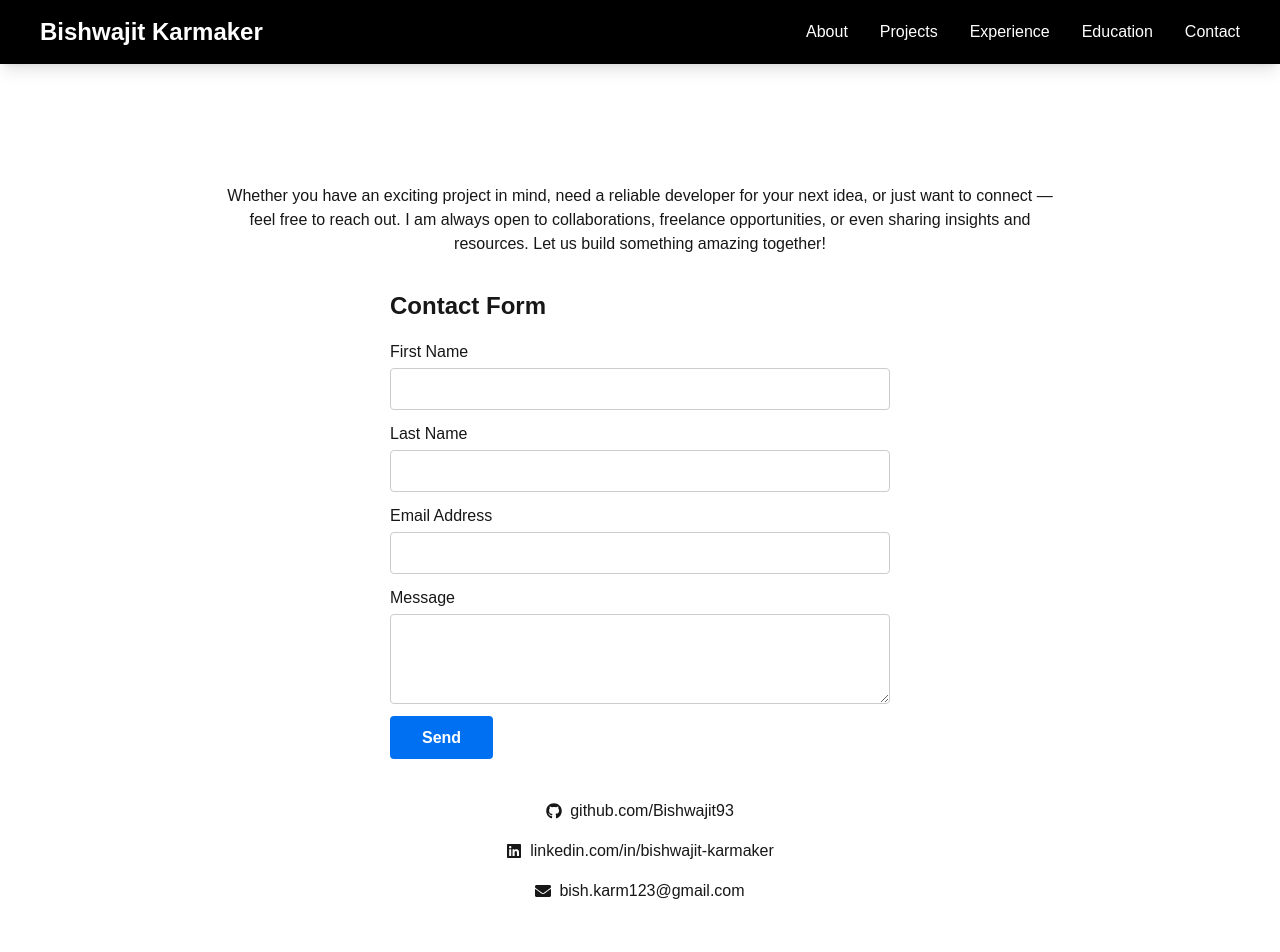
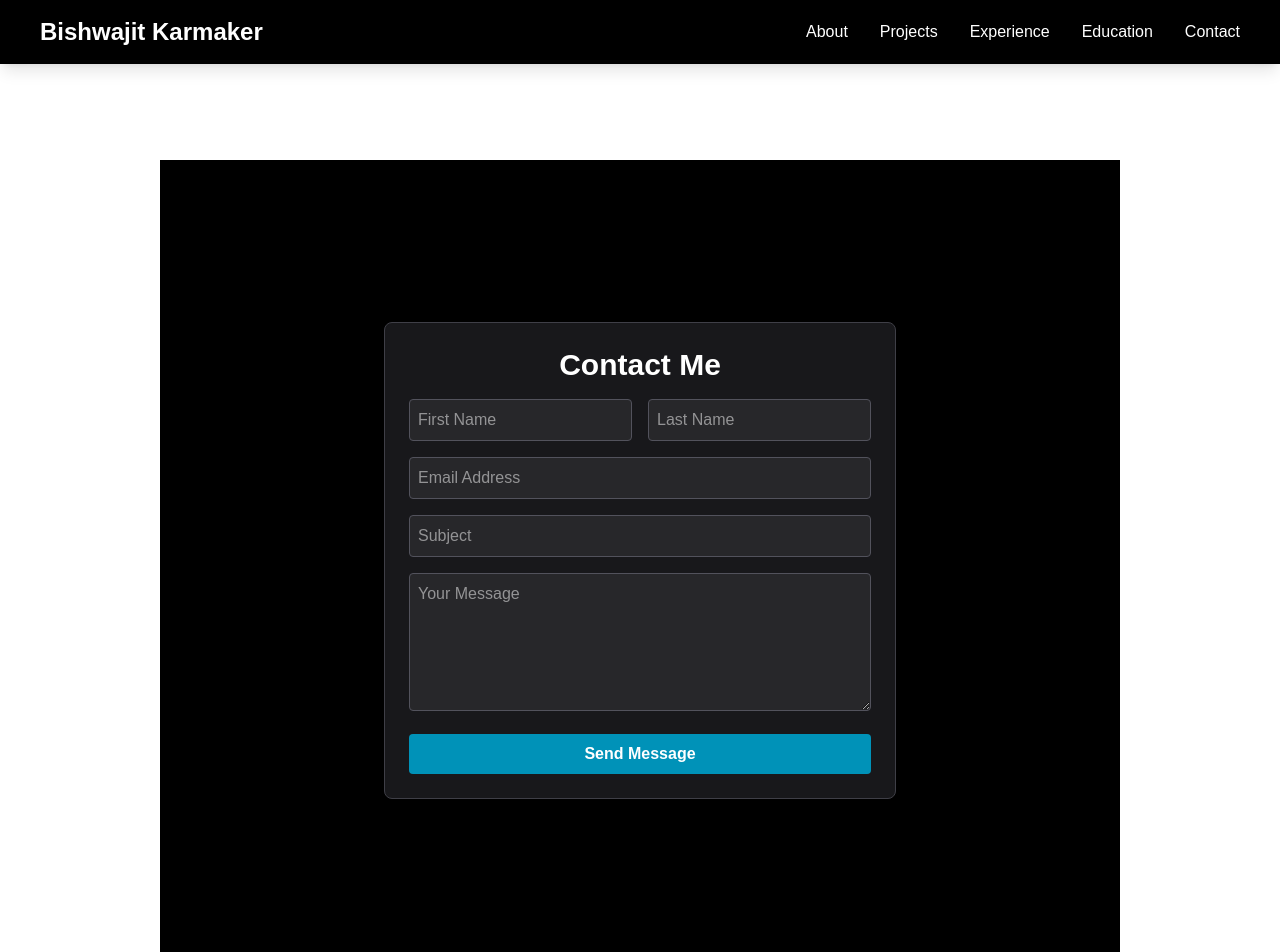
Before and after one commit to Bishwajit93/portfolio-frontend, a Next.js app: page /contact in a window 1280 px wide. Shown: the top 952 px of the page. Built offline with nearby package versions, Linux system fonts and the light colour scheme.

Commit message:
conact page setup with backend

```diff
--- a/src/app/contact/page.tsx
+++ b/src/app/contact/page.tsx
@@ -1,46 +1,135 @@
-'use client';
+"use client";
 
-import React from 'react';
-import { FaGithub, FaLinkedin, FaEnvelope } from 'react-icons/fa';
-import ContactForm from '@/components/ContactForm';
+import { useState } from "react";
 
-const ContactPage: React.FC = () => {
+type ContactFormData = {
+  first_name: string;
+  last_name: string;
+  email: string;
+  subject: string;
+  message: string;
+};
+
+export default function ContactPage() {
+  const [firstName, setFirstName] = useState("");
+  const [lastName, setLastName] = useState("");
+  const [email, setEmail] = useState("");
+  const [subject, setSubject] = useState("");
+  const [message, setMessage] = useState("");
+  const [statusMessage, setStatusMessage] = useState("");
+  const [error, setError] = useState("");
+  const [loading, setLoading] = useState(false);
+
+  const handleSubmit = async (e: React.FormEvent) => {
+    e.preventDefault();
+    setError("");
+    setStatusMessage("");
+    setLoading(true);
+
+    const formData: ContactFormData = {
+      first_name: firstName,
+      last_name: lastName,
+      email,
+      subject,
+      message,
+    };
+
+    try {
+      const res = await fetch(`${process.env.NEXT_PUBLIC_BACKEND_URL}/contact-form/`, {
+        method: "POST",
+        headers: { "Content-Type": "application/json" },
+        body: JSON.stringify(formData),
+      });
+
+      const data = await res.json();
+
+      if (!res.ok) {
+        setError(data.detail || "Something went wrong.");
+      } else {
+        setStatusMessage("Message sent successfully!");
+        setFirstName("");
+        setLastName("");
+        setEmail("");
+        setSubject("");
+        setMessage("");
+      }
+    } catch (err: unknown) {
+      if (err instanceof Error) {
+        console.error("Contact form error:", err.message);
+      } else {
+        console.error("Unexpected error:", err);
+      }
+      setError("Something went wrong. Please try again later.");
+    } finally {
+      setLoading(false);
+    }
+  };
+
   return (
-    <main className="p-6 max-w-4xl mx-auto">
-      <p className="text-center mb-8">
-        Whether you have an exciting project in mind, need a reliable developer for your next idea,
-        or just want to connect — feel free to reach out. I am always open to collaborations,
-        freelance opportunities, or even sharing insights and resources. Let us build something amazing together!
-      </p>
+    <div className="min-h-screen bg-black text-white flex items-center justify-center px-4 py-12">
+      <form
+        onSubmit={handleSubmit}
+        className="bg-zinc-900 p-6 rounded-lg w-full max-w-lg border border-zinc-700 space-y-4"
+      >
+        <h2 className="text-3xl font-semibold text-center mb-4">Contact Me</h2>
 
-      <div className="mb-10">
-        <ContactForm />
-      </div>
-
-      <div className="flex flex-col gap-4 items-center">
-        <div className="flex items-center gap-2">
-          <FaGithub />
-          <a href="https://github.com/Bishwajit93" target="_blank" rel="noopener noreferrer">
-            github.com/Bishwajit93
-          </a>
+        <div className="flex gap-4">
+          <input
+            type="text"
+            value={firstName}
+            onChange={(e) => setFirstName(e.target.value)}
+            placeholder="First Name"
+            required
+            className="w-1/2 p-2 rounded bg-zinc-800 border border-zinc-600"
+          />
+          <input
+            type="text"
+            value={lastName}
+            onChange={(e) => setLastName(e.target.value)}
+            placeholder="Last Name"
+            required
+            className="w-1/2 p-2 rounded bg-zinc-800 border border-zinc-600"
+          />
         </div>
 
-        <div className="flex items-center gap-2">
-          <FaLinkedin />
-          <a href="https://www.linkedin.com/in/bishwajit-karmaker/" target="_blank" rel="noopener noreferrer">
-            linkedin.com/in/bishwajit-karmaker
-          </a>
-        </div>
+        <input
+          type="email"
+          value={email}
+          onChange={(e) => setEmail(e.target.value)}
+          placeholder="Email Address"
+          required
+          className="w-full p-2 rounded bg-zinc-800 border border-zinc-600"
+        />
 
-        <div className="flex items-center gap-2">
-          <FaEnvelope />
-          <a href="mailto:bish.karm123@gmail.com">
-            bish.karm123@gmail.com
-          </a>
-        </div>
-      </div>
-    </main>
+        <input
+          type="text"
+          value={subject}
+          onChange={(e) => setSubject(e.target.value)}
+          placeholder="Subject"
+          required
+          className="w-full p-2 rounded bg-zinc-800 border border-zinc-600"
+        />
+
+        <textarea
+          value={message}
+          onChange={(e) => setMessage(e.target.value)}
+          placeholder="Your Message"
+          required
+          rows={5}
+          className="w-full p-2 rounded bg-zinc-800 border border-zinc-600"
+        />
+
+        <button
+          type="submit"
+          disabled={loading}
+          className="w-full py-2 bg-cyan-600 hover:bg-cyan-700 text-white font-semibold rounded"
+        >
+          {loading ? "Sending..." : "Send Message"}
+        </button>
+
+        {statusMessage && <p className="text-green-400 text-center">{statusMessage}</p>}
+        {error && <p className="text-red-400 text-center">{error}</p>}
+      </form>
+    </div>
   );
-};
-
-export default ContactPage;
+}
```
